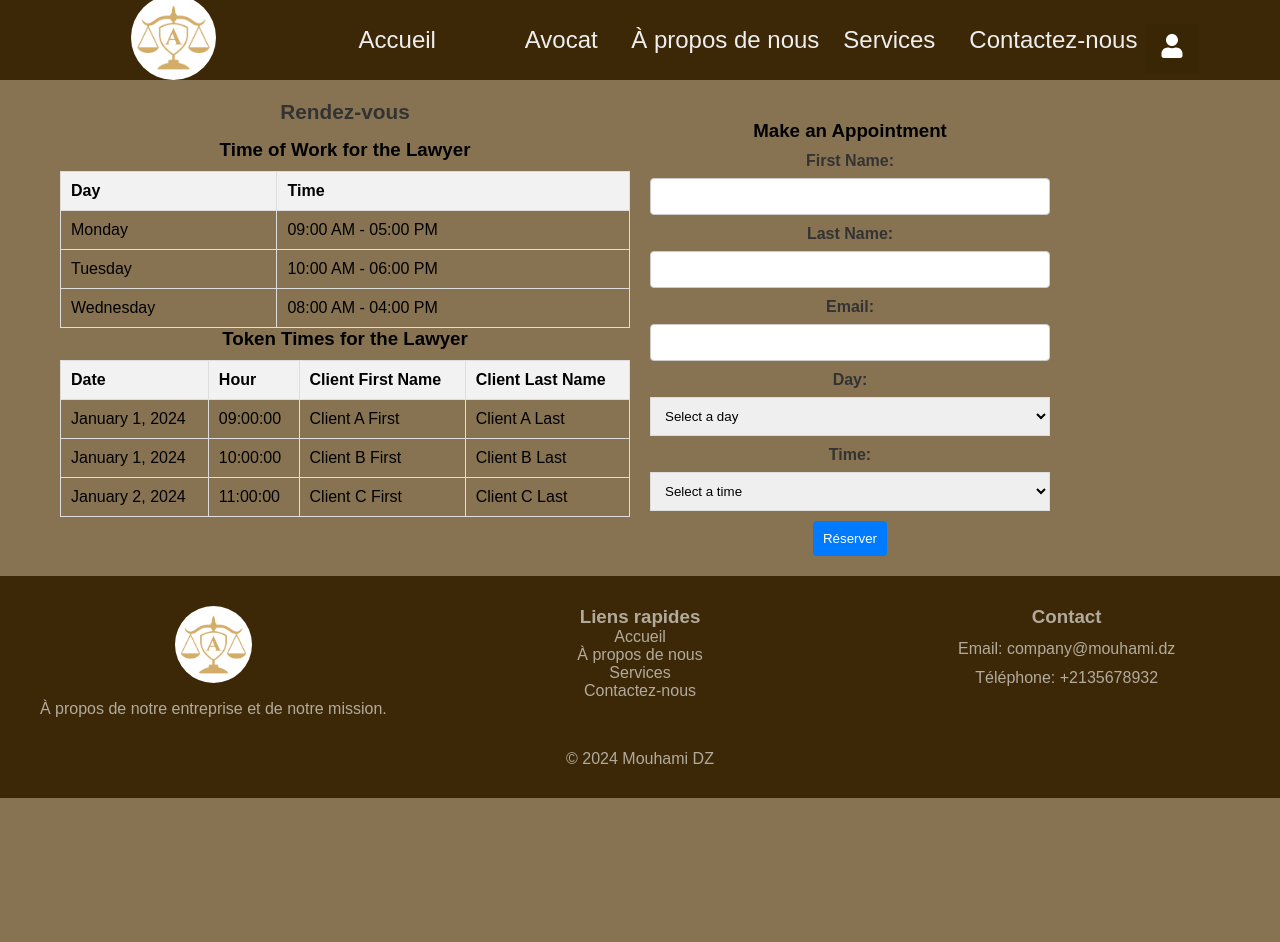
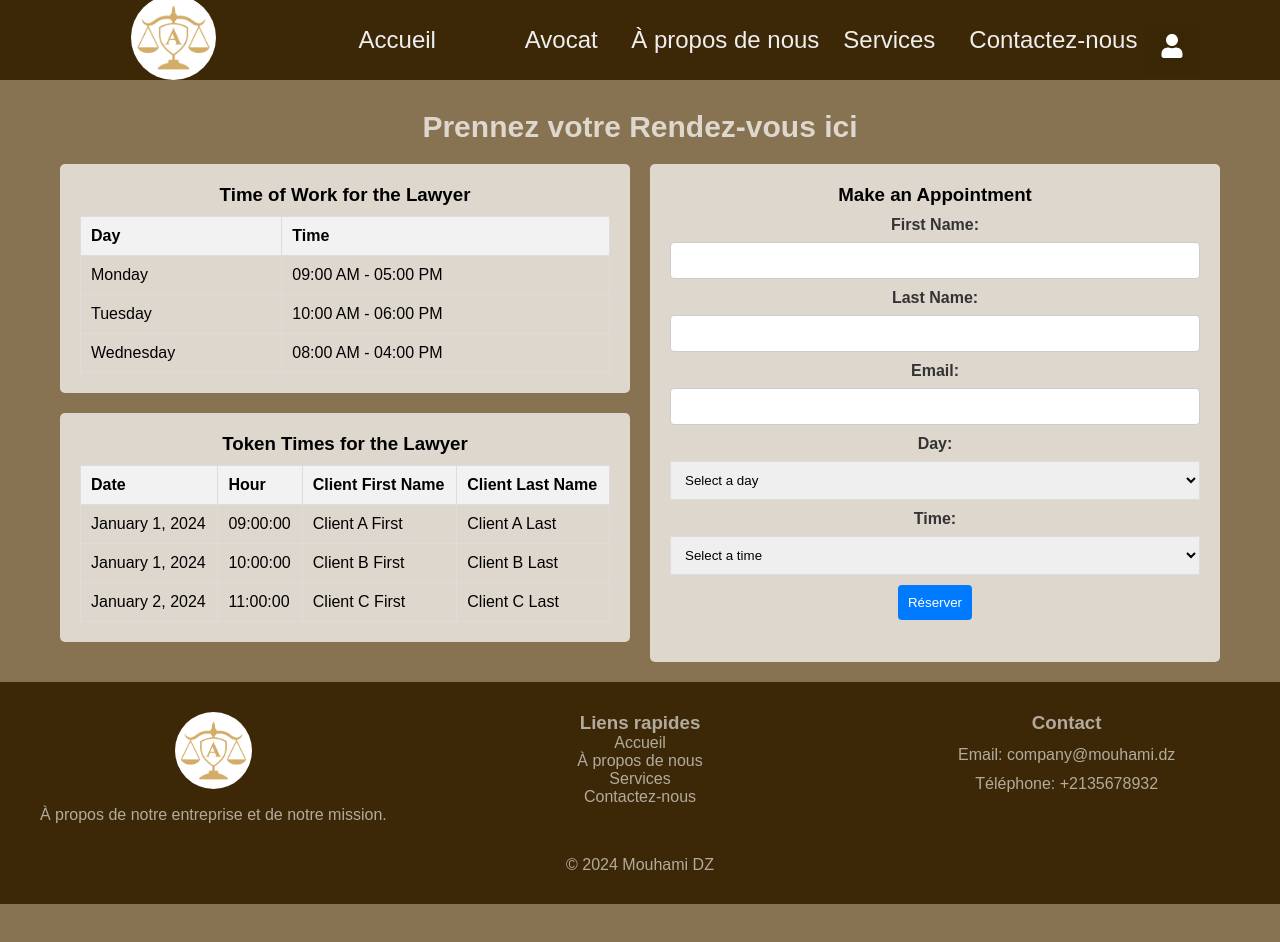
Before and after one commit to djihanem/GLP, a React (Create React App) app in the folder frontend/: page /rendezvous in a window 1280 px wide. Before the commit the page ends 838 px from the top, so only its background shows below. Built offline with nearby package versions, Linux system fonts and the light colour scheme; some icons are missing; a web font is replaced by a local one.

Commit message:
rendez-vous page done

```diff
--- a/frontend/src/component/AppointementSection.js
+++ b/frontend/src/component/AppointementSection.js
@@ -35,6 +35,7 @@ const AppointmentSection = () => {
     const [selectedTime, setSelectedTime] = useState('');
 
     const handleSlotChange = (e) => {
+        const selectedSlot = e.target.value;
         setSelectedSlot(e.target.value);
     };
 
@@ -77,9 +78,10 @@ const AppointmentSection = () => {
     return (
         <section className="appointment-page">
           <NavBar />
+          <h2 className="section-title-rdv">Prennez votre Rendez-vous ici</h2>
           <div className="appointment-grid">
             <div className="appointment-table">
-              <h2 className="section-title">Rendez-vous</h2>
+
 
               <div className="table-container">
                 <h3>Time of Work for the Lawyer</h3>
@@ -157,11 +159,6 @@ const AppointmentSection = () => {
                 <button type="submit" className="submit-button">Réserver</button>
               </form>
 
-              {submitted && (
-                <div className="confirmation-message">
-                  Vous avez réservé un rendez-vous pour : {new Date(selectedSlot).toLocaleString()}
-                </div>
-              )}
             </div>
           </div>
 
--- a/frontend/src/component/rendezvous.css
+++ b/frontend/src/component/rendezvous.css
@@ -8,13 +8,21 @@
     gap: 20px; /* Adjust the gap between columns as needed */
 }
 
-.section-title {
-    color: #333;
-    grid-column: span 2; /* Ensure section title takes full width */
+.section-title-rdv {
+    color: rgb(222, 215, 206);
+    margin-top: 30px;
+    grid-column: span 2;
+    font-size: 30px;
+    font-weight: bolder;
+
 }
 
 .table-container {
+    padding: 20px;
+    border-radius: 5px;
     display: block;
+    background-color: rgb(222, 215, 206);
+    margin-bottom: 20px;
 }
 
 .table-container table {
@@ -34,8 +42,10 @@
 }
 
 .form-container {
-    max-width: 400px;
-    margin-top: 20px; /* Add margin to separate the form from the tables */
+    /* max-width: 400px; */
+    background-color: rgb(222, 215, 206);
+    border-radius: 5px;
+    padding: 20px;
 }
 
 .appointment-form {
```
